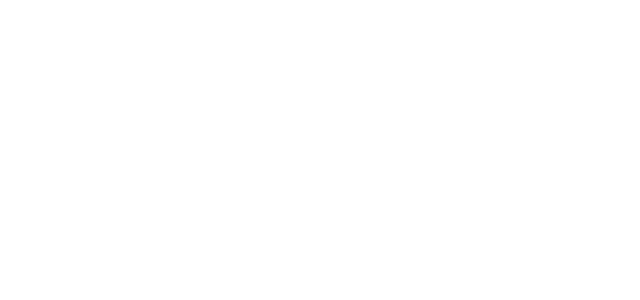
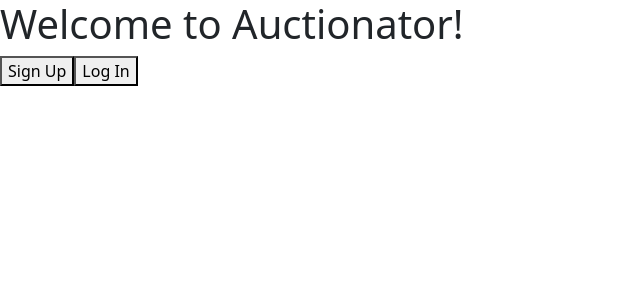
Before and after one commit to 2406-Ryan-Java-FS/Group2, a React (Create React App) app in the folder auctionator-front-end/auctionator/: page / in a window 1280 px wide. Shown: the top 300 px of the page, without its empty margins (0-640 px from the left). Built offline with nearby package versions, Linux system fonts and the light colour scheme.

Commit message:
Adding start page

```diff
--- a/auctionator-front-end/auctionator/src/App.js
+++ b/auctionator-front-end/auctionator/src/App.js
@@ -1,5 +1,31 @@
 import './App.css';
+import { Routes, Route } from 'react-router-dom';
+import StartPage from './components/start-page';
+import UserLogin from './components/user-login';
+import UserSignup from './components/user-signup';
+import UserLogout from './components/user-logout';
+import UpdateUserBalance from './components/update-user-balance';
+import UpdateUserInfo from './components/update-info';
+import GetAllUsers from './components/get-all-users';
+import GetUserById from './components/get-user-by-id';
+import DeleteUserById from './components/delete-user';
 
-export default function App() {
-  return (<></>)
+function App() {
+  return (<>
+    {/* <UserLogin /><br />
+    <UserLogout /><br />
+    <UserSignup /><br />
+    <UpdateUserBalance /><br />
+    <UpdateUserInfo />
+    <GetAllUsers /><br/>
+    <GetUserById /><br/>
+    <DeleteUserById /> */}
+    <Routes>
+      <Route path='' element = {<StartPage />} />
+      <Route path='signup' element = {<UserSignup />} />
+      <Route path='login' element = {<UserLogin />} />
+    </Routes>
+  </>);
 }
+
+export default App;
--- /dev/null
+++ b/auctionator-front-end/auctionator/src/components/start-page.js
@@ -0,0 +1,13 @@
+import { Link } from "react-router-dom";
+
+export default function StartPage() {
+    return (<>
+        <h1>Welcome to Auctionator!</h1>
+        <Link to="/signup">
+            <button>Sign Up</button>
+        </Link>
+        <Link to="/login">
+            <button>Log In</button>
+        </Link>
+    </>);
+}
--- a/auctionator-front-end/auctionator/src/index.js
+++ b/auctionator-front-end/auctionator/src/index.js
@@ -1,11 +1,16 @@
 import React from 'react';
 import ReactDOM from 'react-dom/client';
-import './index.css';
 import App from './App';
+import UserProvider from './UserContext';
+import { BrowserRouter } from 'react-router-dom';
 
 const root = ReactDOM.createRoot(document.getElementById('root'));
 root.render(
   <React.StrictMode>
-    <App />
+    <BrowserRouter>
+      <UserProvider>
+        <App />
+      </UserProvider>
+    </BrowserRouter>
   </React.StrictMode>
 );
```
